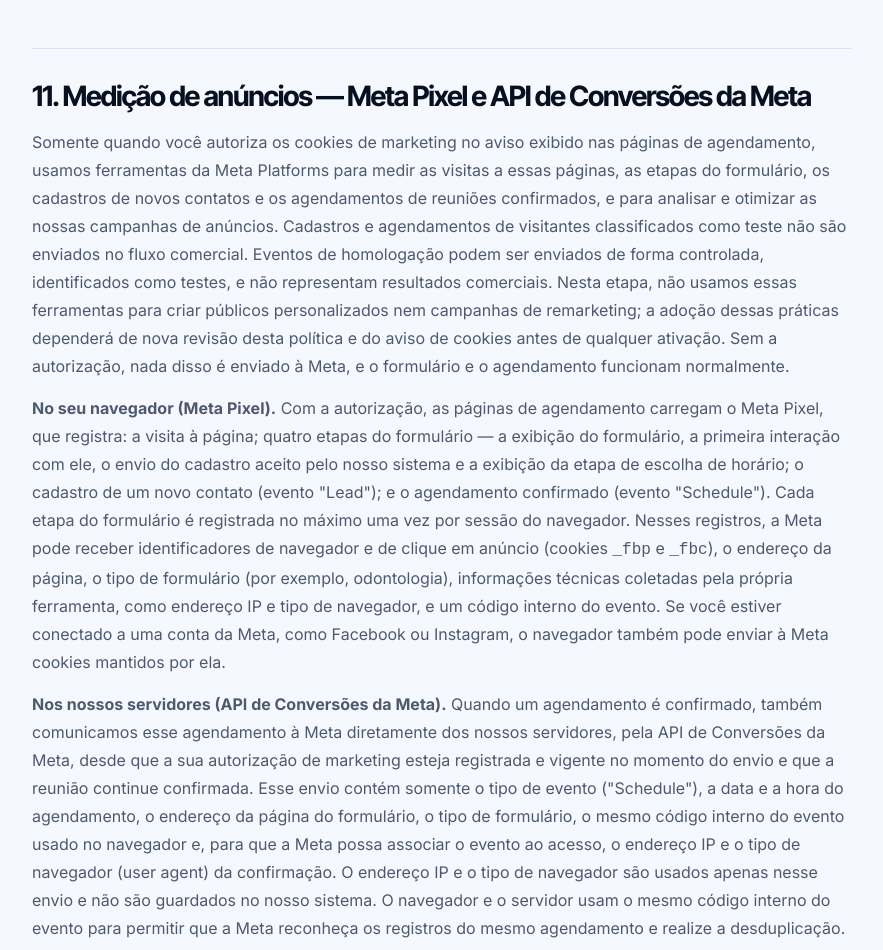
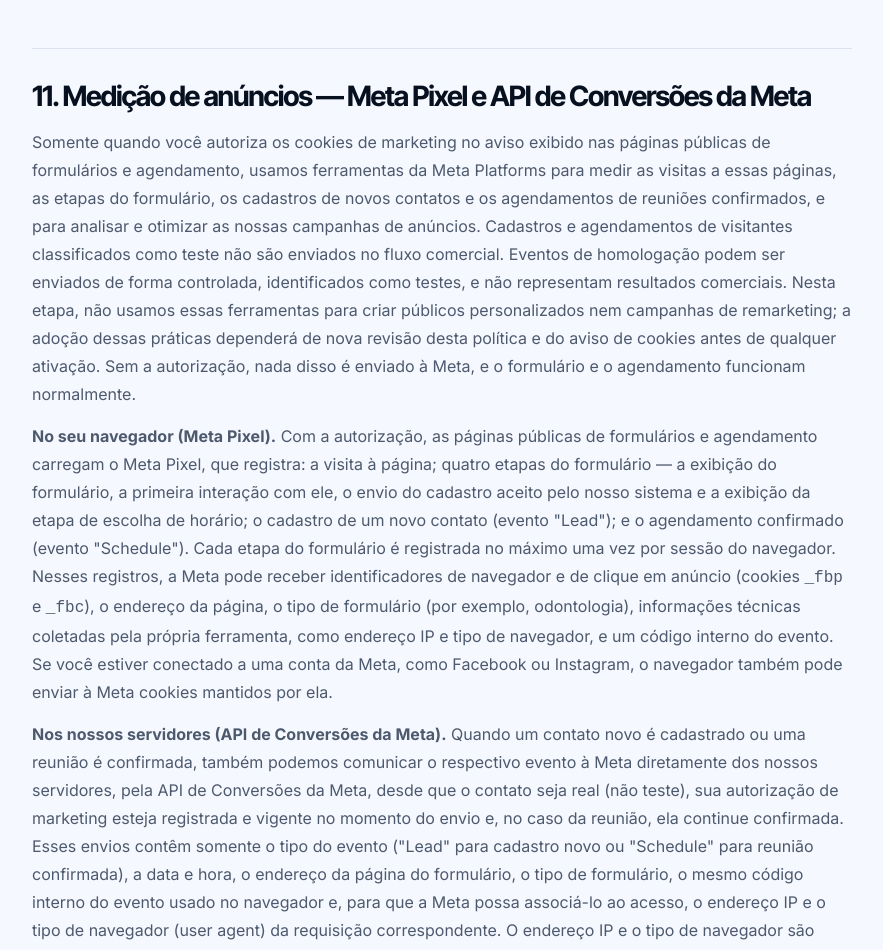
Before and after one commit to cassiellos/cassiellos_site, a Next.js app: page /politica-de-privacidade in a window 1280 px wide. Shown: the part 4320-5270 px from the top of the page, without its empty margins (198-1081 px from the left). Built offline with nearby package versions, Linux system fonts and the light colour scheme.

Commit message:
docs(privacy): describe consent and CAPI Lead/ Schedule privacy accurately

```diff
--- a/app/politica-de-privacidade/page.tsx
+++ b/app/politica-de-privacidade/page.tsx
@@ -39,12 +39,12 @@ export default function PrivacyPage() {
           <p>O resultado da verificação é conferido pelos nossos servidores antes de qualquer cadastro; nessa conferência, o endereço IP do visitante pode ser informado à Cloudflare. O Mini CRM registra apenas que a verificação foi concluída, sem armazenar o código de verificação. Também aplicamos limites de frequência por endereço IP, guardando somente um identificador pseudonimizado (hash) e não o IP em si, e limites de agendamentos por e-mail. O tratamento tem como base o legítimo interesse na segurança do site e na prevenção de fraudes, e pode envolver processamento pela Cloudflare fora do Brasil. Mais informações estão na <a href="https://www.cloudflare.com/privacypolicy/" target="_blank" rel="noopener noreferrer">Política de Privacidade da Cloudflare</a> e no <a href="https://www.cloudflare.com/turnstile-privacy-policy/" target="_blank" rel="noopener noreferrer">Turnstile Privacy Addendum</a>.</p>
         </section>
         <section><h2>11. Medição de anúncios — Meta Pixel e API de Conversões da Meta</h2>
-          <p>Somente quando você autoriza os cookies de marketing no aviso exibido nas páginas de agendamento, usamos ferramentas da Meta Platforms para medir as visitas a essas páginas, as etapas do formulário, os cadastros de novos contatos e os agendamentos de reuniões confirmados, e para analisar e otimizar as nossas campanhas de anúncios. Cadastros e agendamentos de visitantes classificados como teste não são enviados no fluxo comercial. Eventos de homologação podem ser enviados de forma controlada, identificados como testes, e não representam resultados comerciais. Nesta etapa, não usamos essas ferramentas para criar públicos personalizados nem campanhas de remarketing; a adoção dessas práticas dependerá de nova revisão desta política e do aviso de cookies antes de qualquer ativação. Sem a autorização, nada disso é enviado à Meta, e o formulário e o agendamento funcionam normalmente.</p>
-          <p><strong>No seu navegador (Meta Pixel).</strong> Com a autorização, as páginas de agendamento carregam o Meta Pixel, que registra: a visita à página; quatro etapas do formulário — a exibição do formulário, a primeira interação com ele, o envio do cadastro aceito pelo nosso sistema e a exibição da etapa de escolha de horário; o cadastro de um novo contato (evento &quot;Lead&quot;); e o agendamento confirmado (evento &quot;Schedule&quot;). Cada etapa do formulário é registrada no máximo uma vez por sessão do navegador. Nesses registros, a Meta pode receber identificadores de navegador e de clique em anúncio (cookies <code>_fbp</code> e <code>_fbc</code>), o endereço da página, o tipo de formulário (por exemplo, odontologia), informações técnicas coletadas pela própria ferramenta, como endereço IP e tipo de navegador, e um código interno do evento. Se você estiver conectado a uma conta da Meta, como Facebook ou Instagram, o navegador também pode enviar à Meta cookies mantidos por ela.</p>
-          <p><strong>Nos nossos servidores (API de Conversões da Meta).</strong> Quando um agendamento é confirmado, também comunicamos esse agendamento à Meta diretamente dos nossos servidores, pela API de Conversões da Meta, desde que a sua autorização de marketing esteja registrada e vigente no momento do envio e que a reunião continue confirmada. Esse envio contém somente o tipo de evento (&quot;Schedule&quot;), a data e a hora do agendamento, o endereço da página do formulário, o tipo de formulário, o mesmo código interno do evento usado no navegador e, para que a Meta possa associar o evento ao acesso, o endereço IP e o tipo de navegador (user agent) da confirmação. O endereço IP e o tipo de navegador são usados apenas nesse envio e não são guardados no nosso sistema. O navegador e o servidor usam o mesmo código interno do evento para permitir que a Meta reconheça os registros do mesmo agendamento e realize a desduplicação.</p>
+          <p>Somente quando você autoriza os cookies de marketing no aviso exibido nas páginas públicas de formulários e agendamento, usamos ferramentas da Meta Platforms para medir as visitas a essas páginas, as etapas do formulário, os cadastros de novos contatos e os agendamentos de reuniões confirmados, e para analisar e otimizar as nossas campanhas de anúncios. Cadastros e agendamentos de visitantes classificados como teste não são enviados no fluxo comercial. Eventos de homologação podem ser enviados de forma controlada, identificados como testes, e não representam resultados comerciais. Nesta etapa, não usamos essas ferramentas para criar públicos personalizados nem campanhas de remarketing; a adoção dessas práticas dependerá de nova revisão desta política e do aviso de cookies antes de qualquer ativação. Sem a autorização, nada disso é enviado à Meta, e o formulário e o agendamento funcionam normalmente.</p>
+          <p><strong>No seu navegador (Meta Pixel).</strong> Com a autorização, as páginas públicas de formulários e agendamento carregam o Meta Pixel, que registra: a visita à página; quatro etapas do formulário — a exibição do formulário, a primeira interação com ele, o envio do cadastro aceito pelo nosso sistema e a exibição da etapa de escolha de horário; o cadastro de um novo contato (evento &quot;Lead&quot;); e o agendamento confirmado (evento &quot;Schedule&quot;). Cada etapa do formulário é registrada no máximo uma vez por sessão do navegador. Nesses registros, a Meta pode receber identificadores de navegador e de clique em anúncio (cookies <code>_fbp</code> e <code>_fbc</code>), o endereço da página, o tipo de formulário (por exemplo, odontologia), informações técnicas coletadas pela própria ferramenta, como endereço IP e tipo de navegador, e um código interno do evento. Se você estiver conectado a uma conta da Meta, como Facebook ou Instagram, o navegador também pode enviar à Meta cookies mantidos por ela.</p>
+          <p><strong>Nos nossos servidores (API de Conversões da Meta).</strong> Quando um contato novo é cadastrado ou uma reunião é confirmada, também podemos comunicar o respectivo evento à Meta diretamente dos nossos servidores, pela API de Conversões da Meta, desde que o contato seja real (não teste), sua autorização de marketing esteja registrada e vigente no momento do envio e, no caso da reunião, ela continue confirmada. Esses envios contêm somente o tipo do evento (&quot;Lead&quot; para cadastro novo ou &quot;Schedule&quot; para reunião confirmada), a data e hora, o endereço da página do formulário, o tipo de formulário, o mesmo código interno do evento usado no navegador e, para que a Meta possa associá-lo ao acesso, o endereço IP e o tipo de navegador (user agent) da requisição correspondente. O endereço IP e o tipo de navegador são usados apenas nesse envio e não são guardados no nosso sistema. O navegador e o servidor usam o mesmo código interno de cada evento para permitir que a Meta reconheça os registros duplicados.</p>
           <p>Em nenhum desses envios mandamos à Meta seu nome, e-mail, telefone ou as respostas do formulário, e não guardamos os cookies <code>_fbp</code> e <code>_fbc</code> no nosso sistema de atendimento (CRM).</p>
           <p>Registramos no seu cadastro os parâmetros de campanha do link pelo qual você chegou ao formulário (como <code>utm_source</code> e <code>utm_campaign</code>), para saber de qual anúncio ou canal veio o contato. O identificador de clique em anúncio da Meta (<code>fbclid</code>), quando presente no link, só é guardado no seu cadastro se você autorizar os cookies de marketing; sem essa autorização, ele é descartado. Nas páginas de agendamento, esse identificador também não é enviado às nossas ferramentas de medição de navegação. Nas demais páginas do site, que não exibem o aviso de cookies, os parâmetros de campanha do link (como <code>utm_source</code>, <code>gclid</code> e <code>fbclid</code>) podem ser registrados pela nossa medição de navegação como origem do acesso.</p>
-          <p>A base legal da medição é o seu consentimento. Quando você envia o formulário, registramos a sua escolha e, se houver autorização, a data e a versão desta política. Você pode alterar a escolha a qualquer momento em &quot;Preferências de cookies&quot;, no rodapé das páginas de agendamento: a recusa interrompe novas medições no seu navegador e remove os cookies <code>_fbp</code> e <code>_fbc</code> deste site; se o formulário já tiver sido enviado e a página do agendamento ainda estiver aberta, a mudança também é registrada no seu cadastro. Depois disso, a revogação pode ser pedida pelo canal de privacidade indicado na seção 8. Com a recusa ou a revogação registrada no seu cadastro, nenhum novo agendamento é enviado à Meta a partir dos nossos servidores. Quando a revogação é registrada, o identificador de clique (<code>fbclid</code>) guardado no seu cadastro é apagado. A revogação vale para os envios seguintes; fora isso, revogar não altera seu cadastro, seu agendamento nem o contato sobre o diagnóstico solicitado.</p>
+          <p>A base legal da medição é o seu consentimento. Quando você envia o formulário, registramos a sua escolha e, se houver autorização, a data e a versão desta política. Você pode alterar a escolha a qualquer momento em &quot;Preferências de cookies&quot;, no rodapé das páginas de agendamento: a recusa interrompe novas medições no seu navegador e remove os cookies <code>_fbp</code> e <code>_fbc</code> deste site; se o formulário já tiver sido enviado e a página do agendamento ainda estiver aberta, a mudança também é registrada no seu cadastro. Depois disso, a revogação pode ser pedida pelo canal de privacidade indicado na seção 8. Com a recusa ou a revogação registrada no seu cadastro, nenhum novo cadastro ou agendamento é enviado à Meta a partir dos nossos servidores. Quando a revogação é registrada, o identificador de clique (<code>fbclid</code>) guardado no seu cadastro é apagado. A revogação vale para os envios seguintes; fora isso, revogar não altera seu cadastro, seu agendamento nem o contato sobre o diagnóstico solicitado.</p>
           <p>A Meta também poderá tratar essas informações para finalidades próprias, conforme a <a href="https://www.facebook.com/privacy/policy/" target="_blank" rel="noopener noreferrer">Política de Privacidade da Meta</a> e os termos que regem suas ferramentas, e esse tratamento pode envolver processamento fora do Brasil.</p>
         </section>
         <section><h2>12. Atualizações</h2><p>Esta política pode ser atualizada para refletir mudanças legais, tecnológicas ou operacionais. A versão vigente permanecerá publicada nesta página com a data da última atualização.</p></section>
```
